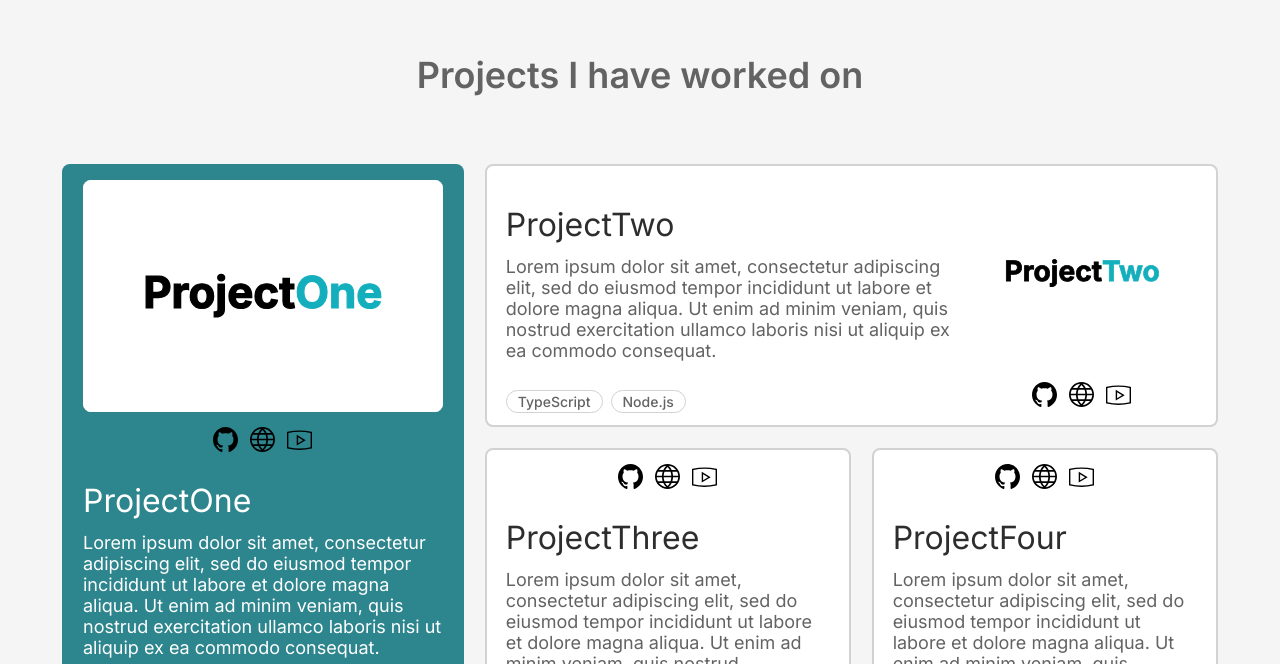
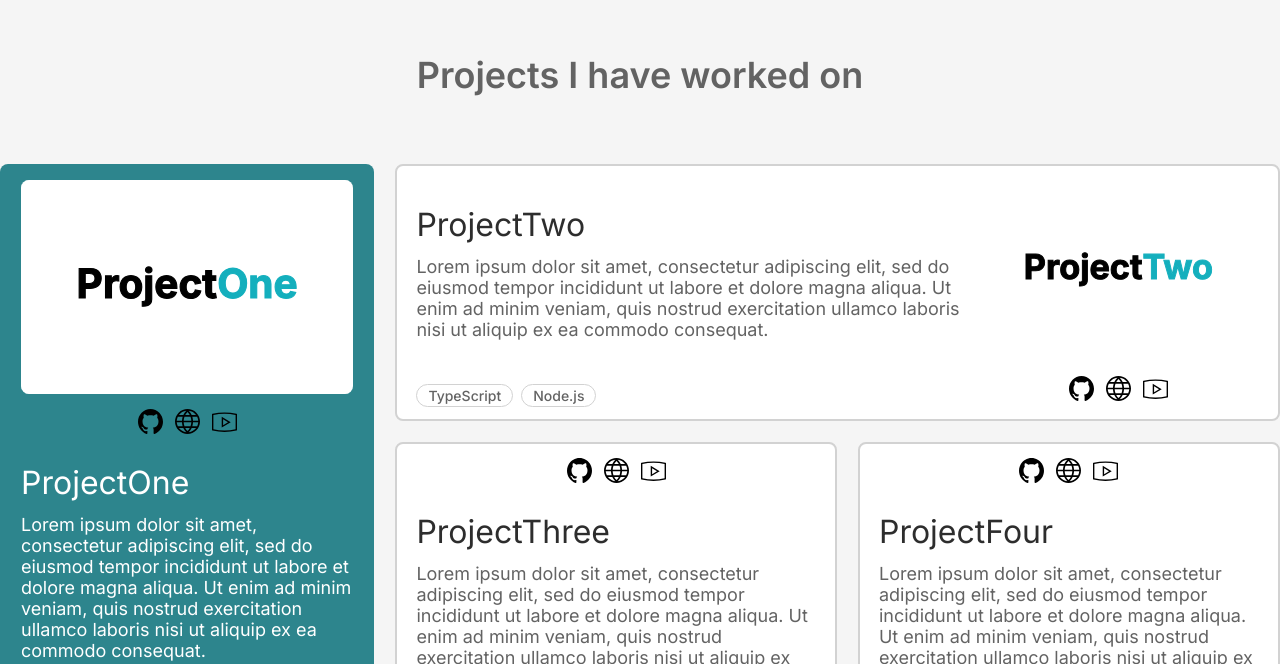
Before and after one commit to 4ndrs/portfolio-projekt, a Next.js app: page / in a window 1280 px wide. Shown: the part 1316-1980 px from the top of the page. Built offline with nearby package versions, Linux system fonts and the light colour scheme.

Commit message:
Adjust Projects max-width and layout

```diff
--- a/components/Projects.module.css
+++ b/components/Projects.module.css
@@ -4,7 +4,8 @@
 
 .container {
   margin: 0 auto;
-  max-width: 1156px;
+  /*max-width: 1156px;*/
+  max-width: 1392px;
   display: flex;
   flex-direction: column;
   align-items: center;
@@ -44,6 +45,6 @@
   display: grid;
   gap: 21px;
   grid-template-areas:
-    "one two two"
-    "one three four";
+    "one two two two two"
+    "one three three four four";
 }
```
